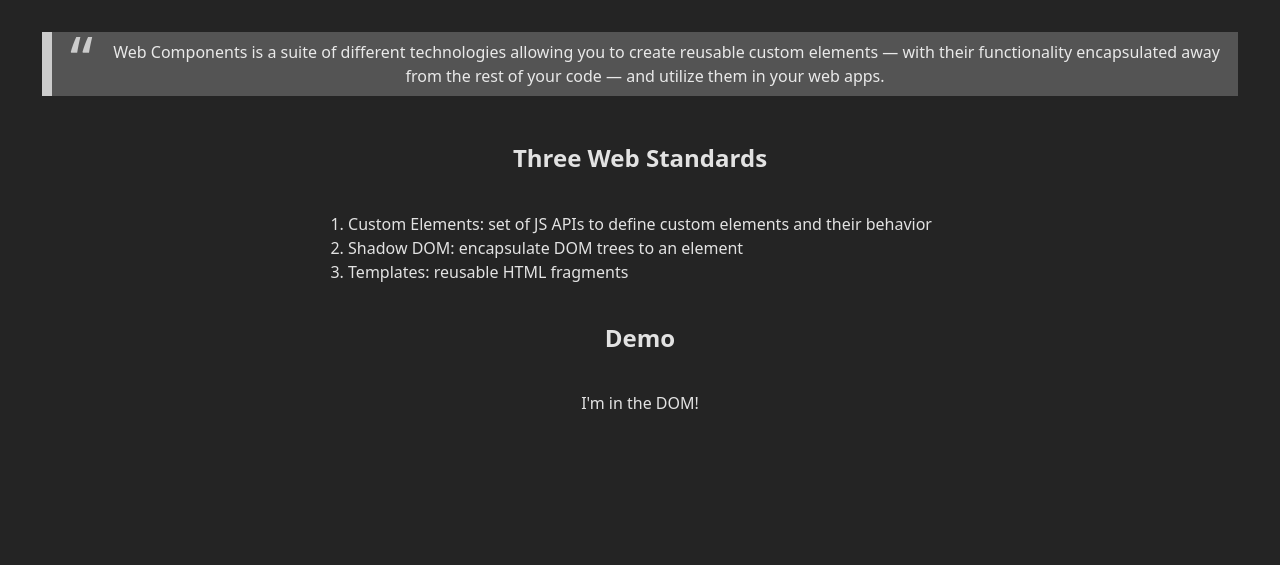
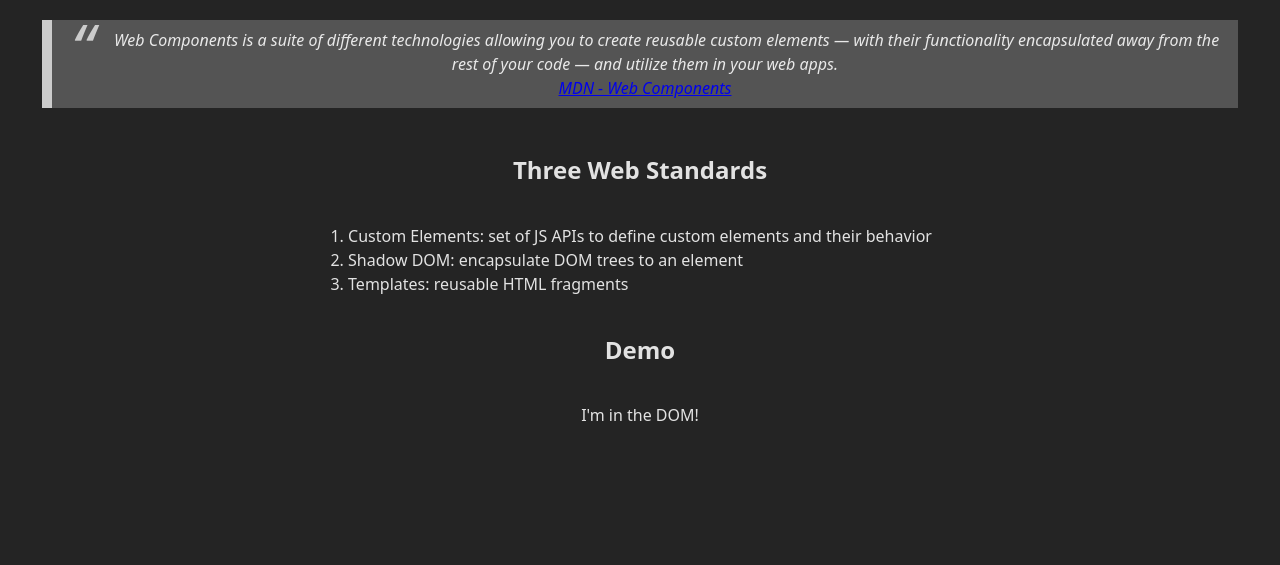
Before and after one commit to a-a-hofmann/lightning-talk, a website built with Vite: page index.html in a window 1280 px wide. Shown: the part 235-800 px from the top of the page. Built offline with nearby package versions, Linux system fonts and the light colour scheme.

Commit message:
add source of quote

```diff
--- a/index.html
+++ b/index.html
@@ -86,6 +86,7 @@
             margin: 1.5em 10px;
             padding: 0.5em 10px;
             quotes: "\201C" "\201D" "\2018" "\2019";
+            font-style: italic;
         }
 
         blockquote:before {
@@ -114,6 +115,8 @@
     <blockquote>
         Web Components is a suite of different technologies allowing you to create reusable custom elements — with their
         functionality encapsulated away from the rest of your code — and utilize them in your web apps.
+        <br>
+        <cite><a href="https://developer.mozilla.org/en-US/docs/Web/API/Web_components">MDN - Web Components</a></cite>
     </blockquote>
     <h2>Three Web Standards</h2>
     <ol>
```
